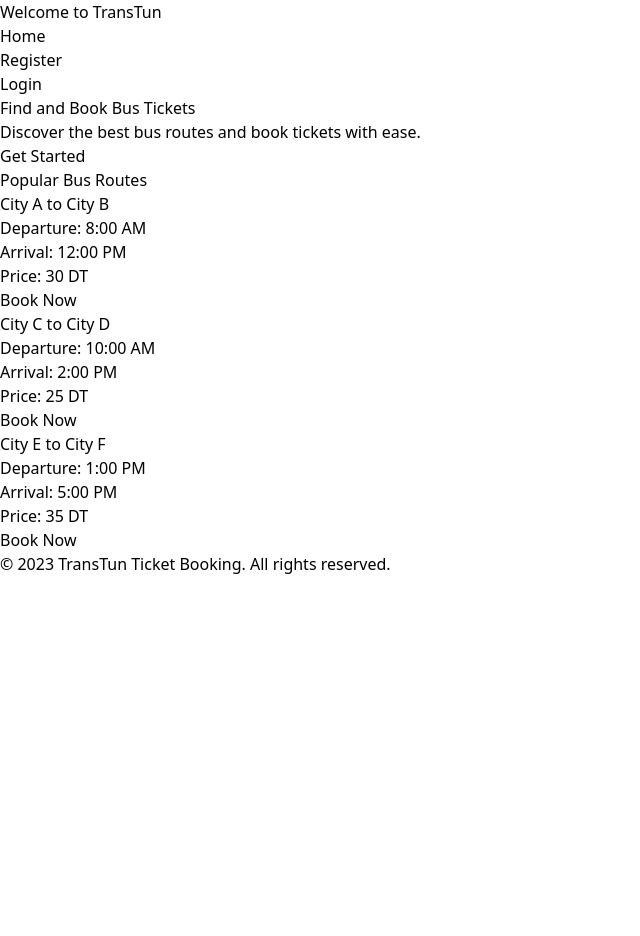
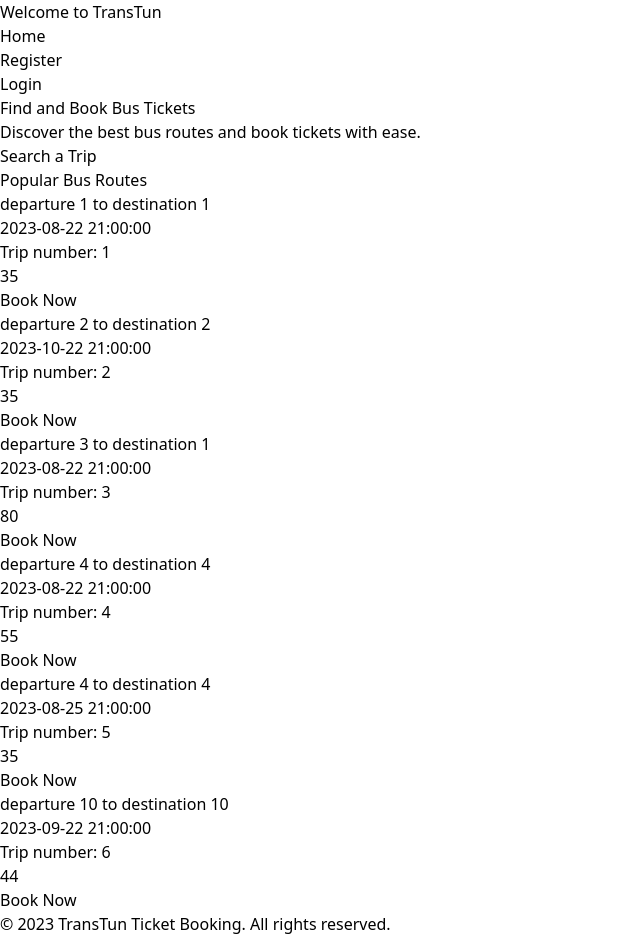
Before and after one commit to mounahamdi/ticket-booking-app, a React (Vite) app in the folder client/: page / in a window 1280 px wide. Shown: the whole page, without its empty margins (0-640 px from the left). Before the commit the page ends 800 px from the top, so only its background shows below. Built offline with nearby package versions, Linux system fonts and the light colour scheme.

Commit message:
search and get trips

```diff
--- a/client/src/components/Home.tsx
+++ b/client/src/components/Home.tsx
@@ -1,67 +1,73 @@
+import {useState} from 'react'
 import Footer from "./Footer";
-import { useNavigate } from "react-router-dom";
 
+import data from "../tripData";
+import Search from './Search';
+
+interface dataType{
+  date:string,
+  id:number,
+  departure:string,
+  destination:string,
+  price:number
+
+}
 export default function Home() {
-    const navigate = useNavigate()
+ let newData:dataType[]=data;
+ const[search,setSearch]= useState(false)
+ const [filtredData,setFilteredData]=useState(data)
+ const handleSearch=(departure:string,destination:string)=>{
+  console.log('hello')
+  newData= data.filter(trip=>trip.departure===departure && trip.destination===destination )
+  setFilteredData(newData)
+  console.log(newData)
+ }
 
-    const navigateToSearch = () => {
-        navigate("/search")
-    }
 
   return (
     <div className="bg-gray-100 min-h-screen">
       <section className="py-16 bg-green-900 text-white">
         <div className="container mx-auto">
           <div className="max-w-3xl mx-auto text-center">
-                        <h2 className="text-4xl font-bold mb-4">Find and Book Bus Tickets</h2>
-                        <p className="text-lg">Discover the best bus routes and book tickets with ease.</p>
+            <h2 className="text-4xl font-bold mb-4">
+              Find and Book Bus Tickets
+            </h2>
+            <p className="text-lg">
+              Discover the best bus routes and book tickets with ease.
+            </p>
             <button
-                            onClick={()=>navigateToSearch()}
+              onClick={() => setSearch(true)}
               className="mt-8 px-6 py-3 bg-green-600 hover:bg-green-700 text-white font-bold rounded-lg"
             >
-                            Get Started
+              Search a Trip
             </button>
+            {search && <Search handleSearch={handleSearch} />}
           </div>
         </div>
+
       </section>
 
       <section className="py-16">
         <div className="container mx-auto">
           <h2 className="text-3xl font-bold mb-8">Popular Bus Routes</h2>
           <div className="grid grid-cols-3 gap-6">
-                        <div className="bg-white p-4 rounded-lg shadow-md">
-                            <h3 className="text-xl font-semibold mb-2">City A to City B</h3>
-                            <p>Departure: 8:00 AM</p>
-                            <p>Arrival: 12:00 PM</p>
-                            <p>Price: 30 DT</p>
+            {filtredData.map((trip) => (
+              <div key={trip.id} className="bg-white p-4 rounded-lg shadow-md">
+                <h3 className="text-xl font-semibold mb-2">
+                  {trip.departure} to {trip.destination}
+                </h3>
+                <p>{trip.date}</p>
+                <p> Trip number: {trip.id}</p>
+                <p>{trip.price}</p>
                 <button className="mt-4 px-4 py-2 bg-green-600 hover:bg-green-700 text-white font-bold rounded-lg">
                   Book Now
                 </button>
               </div>
-
-                        <div className="bg-white p-4 rounded-lg shadow-md">
-                            <h3 className="text-xl font-semibold mb-2">City C to City D</h3>
-                            <p>Departure: 10:00 AM</p>
-                            <p>Arrival: 2:00 PM</p>
-                            <p>Price: 25 DT</p>
-                            <button className="mt-4 px-4 py-2 bg-green-600 hover:bg-green-700 text-white font-bold rounded-lg">
-                                Book Now
-                            </button>
-                        </div>
-
-                        <div className="bg-white p-4 rounded-lg shadow-md">
-                            <h3 className="text-xl font-semibold mb-2">City E to City F</h3>
-                            <p>Departure: 1:00 PM</p>
-                            <p>Arrival: 5:00 PM</p>
-                            <p>Price: 35 DT</p>
-                            <button className="mt-4 px-4 py-2 bg-green-600 hover:bg-green-700 text-white font-bold rounded-lg">
-                                Book Now
-                            </button>
-                        </div>
+            ))}
           </div>
         </div>
       </section>
       <Footer />
     </div>
   );
-};
+}
--- a/client/src/components/Search.tsx
+++ b/client/src/components/Search.tsx
@@ -1,15 +1,25 @@
-import Footer from "./Footer";
 
+import React from 'react'
+const {useState}=React
+interface handleSearchType {
 
-export default function Search () {
+ handleSearch:(
+  departure:string,
+  destination:string)=>void
+}
+export default function Search ({handleSearch}:handleSearchType) {
+  const [departure,setDeparture]=useState<string>('')
+  const [destination,setDestination]=useState<string>('')
   return (
-    <div className="bg-gray-100 min-h-screen">
+    <div >
       <section className="py-16">
         <div className="container mx-auto">
           <div className="max-w-3xl mx-auto">
             <h2 className="text-3xl font-bold mb-4">Find Your Bus Tickets</h2>
             <div className="bg-white p-4 rounded-lg shadow-md">
-              <form>
+              <form onSubmit={(e)=>{
+                e.preventDefault()
+                handleSearch(departure,destination)}}>
                 <div className="grid grid-cols-2 gap-4">
                   <div>
                     <label htmlFor="fromCity" className="block font-medium mb-1">
@@ -18,9 +28,11 @@
                     <input
                       type="text"
                       id="fromCity"
+                      value={departure}
                       name="fromCity"
                       className="block w-full px-4 py-2 mt-2 text-green-500 bg-white border rounded-md focus:border-green-400 focus:ring-green-300 focus:outline-none focus:ring focus:ring-opacity-40"
-                      placeholder="Enter city or location"
+                      placeholder="departure city"
+                      onChange={(e)=>setDeparture(e.target.value)}
                     />
                   </div>
                   <div>
@@ -29,10 +41,12 @@
                     </label>
                     <input
                       type="text"
+                      value={destination}
                       id="toCity"
-                      name="toCity"
+                      name="destination"
                       className="block w-full px-4 py-2 mt-2 text-green-500 bg-white border rounded-md focus:border-green-400 focus:ring-green-300 focus:outline-none focus:ring focus:ring-opacity-40"
-                      placeholder="Enter city or location"
+                      placeholder="destination"
+                      onChange={(e)=>setDestination(e.target.value)}
                     />
                   </div>
                 </div>
@@ -49,6 +63,7 @@
                 </div>
                 <div className="mt-4">
                   <button
+
                     type="submit"
                     className="w-full py-2 bg-green-600 hover:bg-green-700 text-white font-bold rounded-lg"
                   >
@@ -60,17 +75,6 @@
           </div>
         </div>
       </section>
-
-      <section className="py-8">
-        <div className="container mx-auto">
-          <div className="text-center">
-            <h2 className="text-3xl font-bold mb-4">Search Results</h2>
-            <p>No results found.</p>
-          </div>
-        </div>
-      </section>
-
-      <Footer />
     </div>
   );
-};
+}
--- /dev/null
+++ b/client/src/tripData.ts
@@ -0,0 +1,47 @@
+const tripData=[
+    {
+        date:'2023-08-22 21:00:00',
+        id:1,
+        departure:'departure 1',
+        destination:'destination 1',
+        price:35
+
+},{
+    date:'2023-10-22 21:00:00',
+    id:2,
+    departure:'departure 2',
+    destination:'destination 2',
+    price:35
+
+},{
+    date:'2023-08-22 21:00:00',
+    id:3,
+    departure:'departure 3',
+    destination:'destination 1',
+    price:80
+
+},{
+    date:'2023-08-22 21:00:00',
+    id:4,
+    departure:'departure 4',
+    destination:'destination 4',
+    price:55
+
+},{
+    date:'2023-08-25 21:00:00',
+    id:5,
+    departure:'departure 4',
+    destination:'destination 4',
+    price:35
+
+},{
+    date:'2023-09-22 21:00:00',
+    id:6,
+    departure:'departure 10',
+    destination:'destination 10',
+    price:44
+
+}
+]
+
+export default tripData
```
Also changed, not shown: 2 other files (tests, documents, lock files or other folders). Lines whose indentation alone changed are shown as unchanged.
